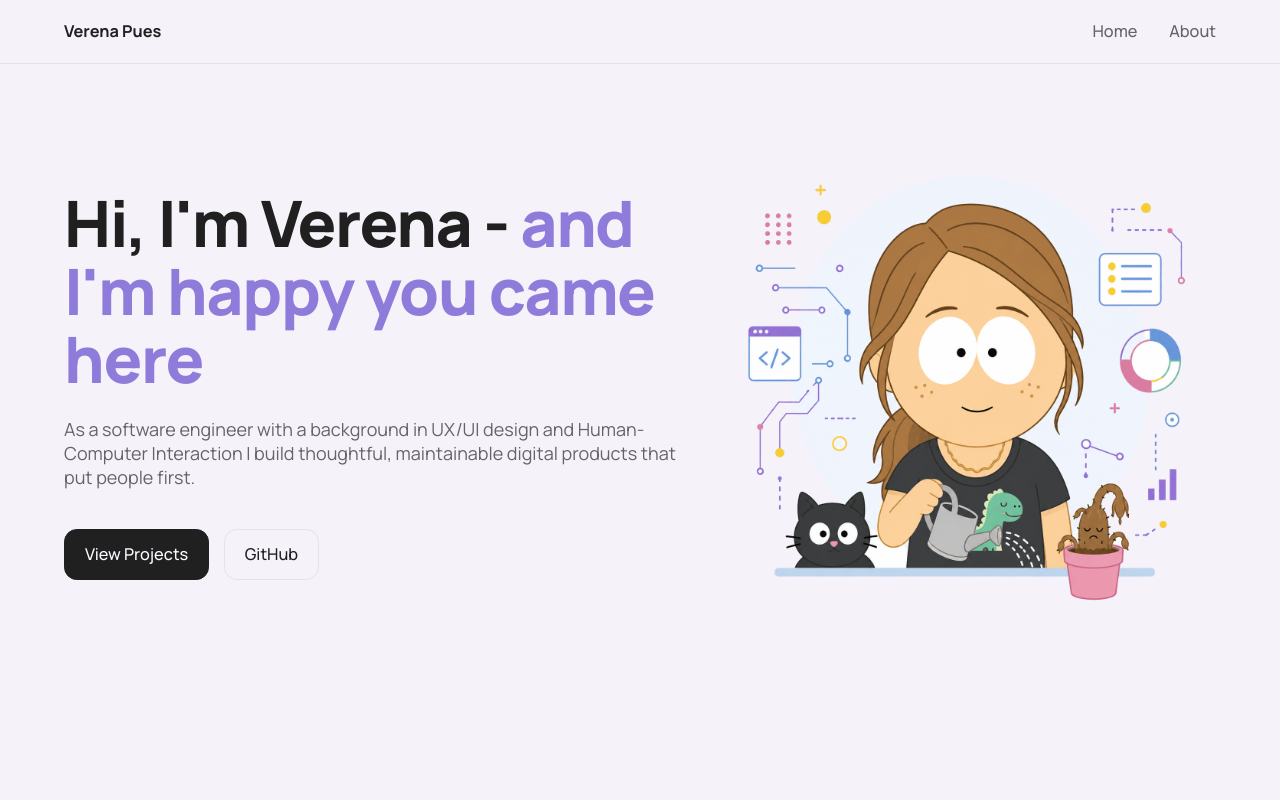
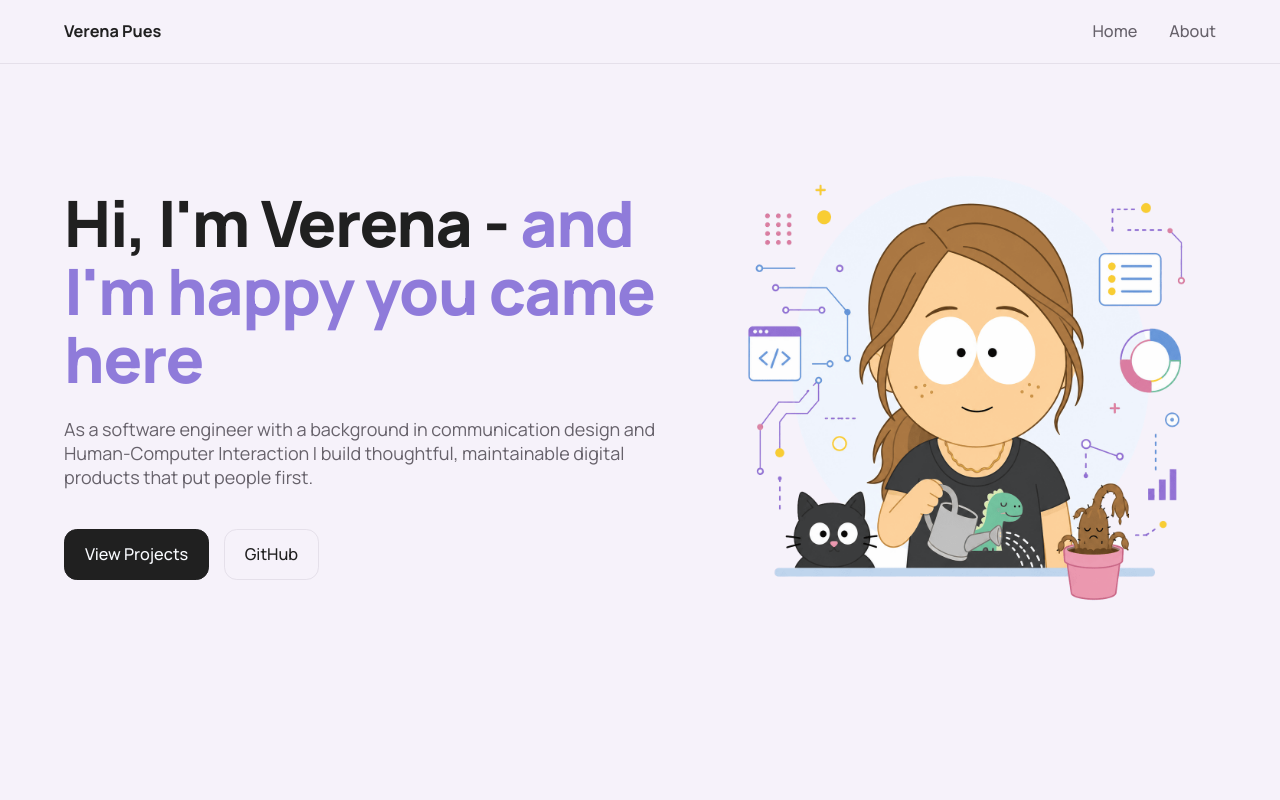
Before and after one commit to vseup/Portfolio, an Angular app: page / in a window 1280 px wide. Shown: the top 800 px of the page. Built offline with nearby package versions, Linux system fonts and the light colour scheme.

Commit message:
home: changed subheadline

```diff
--- a/src/app/components/home/home-hero/home-hero.component.html
+++ b/src/app/components/home/home-hero/home-hero.component.html
@@ -6,8 +6,8 @@
     </h1>
 
     <p>
-      As a software engineer with a background in UX/UI design and Human-Computer Interaction I
-      build thoughtful, maintainable digital products that put people first.
+      As a software engineer with a background in communication design and Human-Computer
+      Interaction I build thoughtful, maintainable digital products that put people first.
     </p>
 
     <div class="hero-actions">
```
